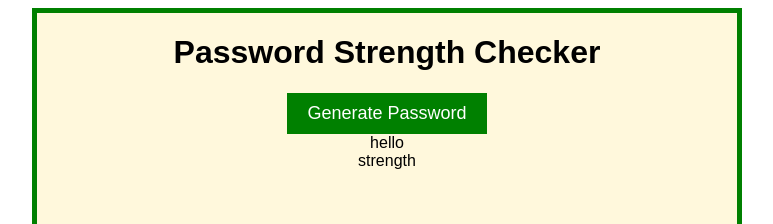
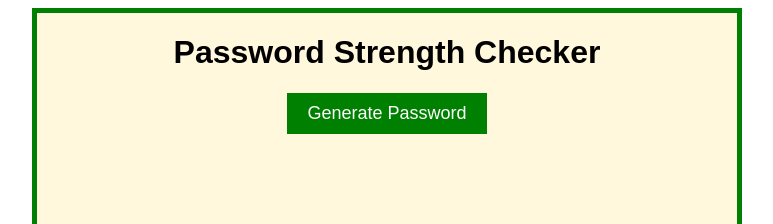
Before and after one commit to TBS96/random-password-generator-strength-checker, a plain HTML site: page index.html in a window 1280 px wide. Shown: the top 224 px of the page, without its empty margins (253-1026 px from the left). Drawn offline with Linux system fonts and the light colour scheme.

Commit message:
minor changes in css
Signed-off-by: TBS96 <9tbs6@proton.me>

```diff
--- a/index.html
+++ b/index.html
@@ -14,9 +14,9 @@
 
         <button class="passGenBtn">Generate Password</button>
 
-        <div id="password">hello</div>
+        <div id="password"></div>
 
-        <div id="strength">strength</div>
+        <div id="strength"></div>
 
     </div>
 
--- a/styles/style.css
+++ b/styles/style.css
@@ -29,3 +29,15 @@ body {
     background-color: rgb(94, 224, 94);
     transform: translateY(2px);
 }
+
+#password {
+    margin: 20px;
+    font-size: 1.5em;
+    font-weight: bold;
+}
+
+#strength {
+    margin-top: 20px;
+    font-size: 1.2em;
+    font-weight: bold;
+}
```
